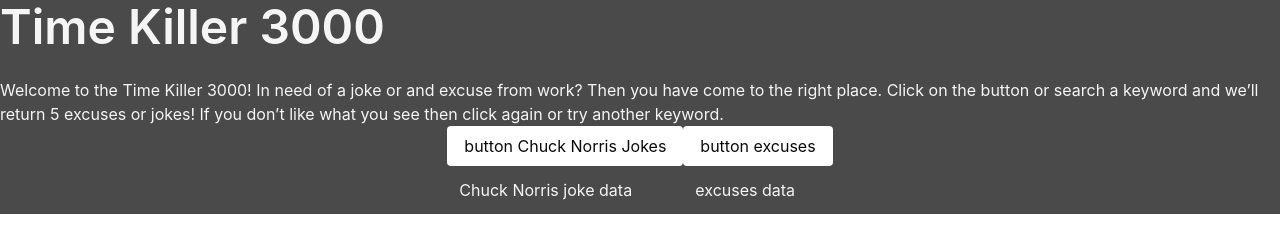
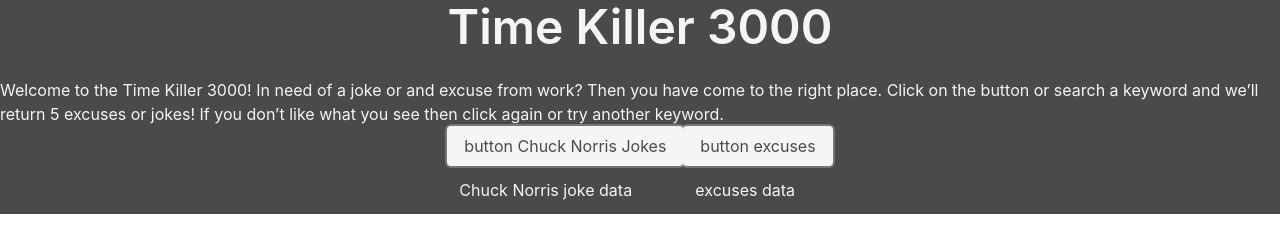
Before and after one commit to Nesnah1307/time-killer-3000, a plain HTML site: page index.html in a window 1280 px wide. Drawn offline with nearby package versions, Linux system fonts and the light colour scheme; no server answers.

Commit message:
pushing this to pull new develop changes

```diff
--- a/assets/css/style.css
+++ b/assets/css/style.css
@@ -1 +1,9 @@
 @import "https://cdn.jsdelivr.net/npm/bulma@0.9.3/css/bulma.min.css";
+
+* {
+    box-sizing: border-box;
+}
+
+h1 {
+    text-align: center;
+}
--- a/index.html
+++ b/index.html
@@ -19,7 +19,7 @@
 <div class="row is-flex-direction-row">
     <div class="columns is-2-mobile is-0-tablet is-3-desktop is-8-widescreen is-gapless is-1-fullhd is-multiline is-centered">
         <div id="btn1" class="column is-narrow">
-            <button class="button is-white">
+            <button class="button is-light is-focused">
                 button Chuck Norris Jokes
             </button>
             <div class="column has-text-light">
@@ -28,7 +28,7 @@
         </div>
 
         <div id="btn2" class="column is-narrow">
-            <button class="button is-white">
+            <button class="button is-light is-focused">
                 button excuses
             </button>
             <div class="column has-text-light">
```
